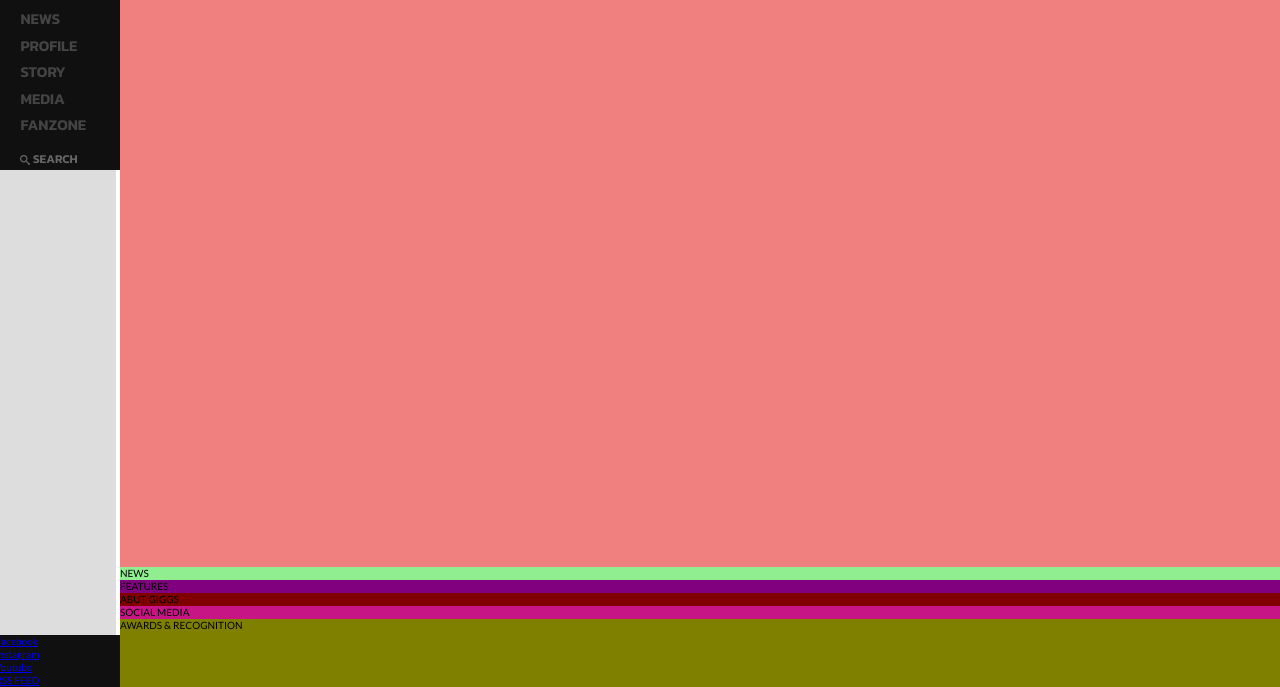
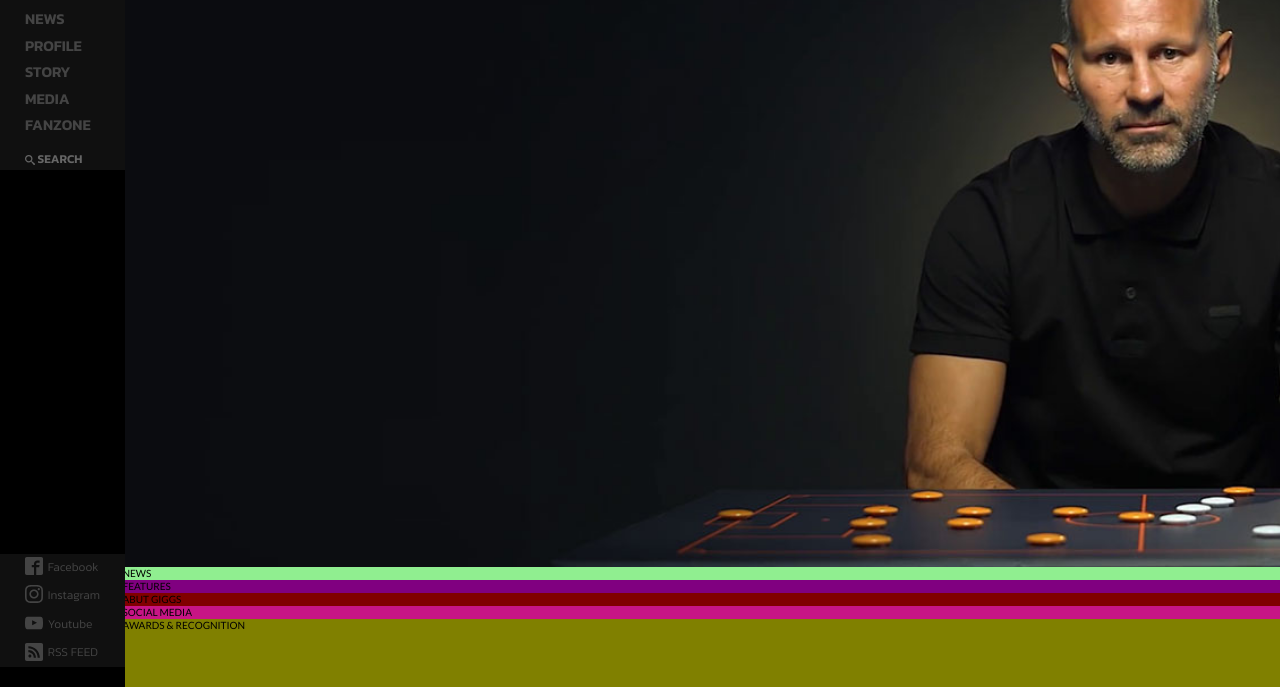
Before and after one commit to DazzlingVerdi/soccerplayer-blog, a plain HTML site: page index.html in a window 1280 px wide. Shown: the part 113-800 px from the top of the page. Drawn offline with Linux system fonts and the light colour scheme.

Commit message:
finished sidebar

```diff
--- a/index.html
+++ b/index.html
@@ -23,7 +23,7 @@
                 <li class="sidebar__item"><a href="#" class="sidebar__link">Story</a></li>
                 <li class="sidebar__item"><a href="#" class="sidebar__link">Media</a></li>
                 <li class="sidebar__item"><a href="#" class="sidebar__link">Fanzone</a></li>
-                <li class="sidebar__item">
+                <li class="sidebar__item sidebar__item--no-hover">
                     <a href="#" class="sidebar__link sidebar__link--search mt-small">
                        <svg class="sidebar__icon-search">
                           <use xlink:href="img/sprite.svg#icon-search"></use>
@@ -35,11 +35,39 @@
         </div>
 
         <div class="sidebar__wrap">
-            <ul class="social__list">
-                <li class="social__item"><a href="#" class="social__link">Facebook</a></li>
-                <li class="social__item"><a href="#" class="social__link">Instagram</a></li>
-                <li class="social__item"><a href="#" class="social__link">Youtube</a></li>
-                <li class="social__item"><a href="#" class="social__link">RSS FEED</a></li>
+            <ul class="sidebar__list">
+                <li class="sidebar__item">
+                    <a href="#" class="sidebar__link sidebar__link--social">
+                        <svg class="sidebar__icon-search sidebar__icon-search--social">
+                            <use xlink:href="img/sprite.svg#icon-facebook2"></use>
+                        </svg>
+                       Facebook
+                    </a>
+                </li>
+                <li class="sidebar__item">
+                    <a href="#" class="sidebar__link sidebar__link--social">
+                        <svg class="sidebar__icon-search sidebar__icon-search--social">
+                            <use xlink:href="img/sprite.svg#icon-instagram"></use>
+                        </svg>
+                        Instagram
+                    </a>
+                </li>
+                <li class="sidebar__item">
+                    <a href="#" class="sidebar__link sidebar__link--social">
+                        <svg class="sidebar__icon-search sidebar__icon-search--social">
+                            <use xlink:href="img/sprite.svg#icon-youtube"></use>
+                        </svg>
+                        Youtube
+                    </a>
+                </li>
+                <li class="sidebar__item">
+                    <a href="#" class="sidebar__link sidebar__link--social">
+                        <svg class="sidebar__icon-search sidebar__icon-search--social">
+                            <use xlink:href="img/sprite.svg#icon-rss2"></use>
+                        </svg>
+                        RSS FEED
+                    </a>
+                </li>
             </ul>
 
         </div>
--- a/scss/_components.scss
+++ b/scss/_components.scss
@@ -3,18 +3,25 @@
     display: flex;
     flex-direction: column;
     justify-content: space-between;
-    align-items: center;
+    padding-bottom:2rem;
+
 
     &__icon-search {
         width:1rem;
         height:1rem;
         fill: currentColor;
         vertical-align: middle;
+
+        // SOCIAL MEDIA ICONS IN SIDEBAR ////
+        &--social {
+            width:1.8rem;
+            height:1.8rem;
+            margin:-.4rem .2rem 0 0;
+        }
     }
 
     &__wrap {
         background-color: var(--color-secondary);
-        width:108%;
         text-align: left;
 
     }
@@ -39,10 +46,17 @@
             margin-bottom:.1rem;
         }
 
-        &:hover:not(:last-child) {
+        &:hover {
             background-color: var(--color-primary);
         }
+
+        // SEARCH LINK STYLE IN SIDEBAR ////
+        &--no-hover:hover {
+            background-color: transparent;
+        }
+
     }
+
 
     &__link {
         &:link,
@@ -65,6 +79,18 @@
                 color:var(--sub-text-color);
             }
         }
+
+        // SOCIAL MEDIA LINKS IN SIDEBAR ////
+        &--social {
+            &:link,
+            &:visited {
+                display: inline-block;
+                font-size: 1.2rem;
+                text-transform: none;
+                font-weight: 300;
+                padding:.6rem 2.5rem;
+            }
+        }
     }
 
     &__item:hover &__link {
@@ -79,3 +105,5 @@
     font-weight: 400;
     color: var(--color-primary);
 }
+
+// HEADER STYLE ////
--- a/scss/_layout.scss
+++ b/scss/_layout.scss
@@ -2,21 +2,23 @@
 
     display: grid;
     grid-template-rows: 85vh repeat(4, min-content) 35vh 20vh;
-    grid-template-columns: [sidebar-start ] 12rem [sidebar-end full-start] minmax(8rem, 1fr) [center-start] repeat(8, [col-start] minmax(10rem, 1fr) [col-end]) [center-end] minmax(8rem, 1fr) [full-end];
+    grid-template-columns: [sidebar-start ] 12.25rem [sidebar-end full-start] minmax(8rem, 1fr) [center-start] repeat(8, [col-start] minmax(10rem, 1fr) [col-end]) [center-end] minmax(8rem, 1fr) [full-end];
 
 }
 
 .sidebar {
-    background-color:#ddd;
+    background-color:#000;
     grid-column: sidebar-start / sidebar-end;
     height:100vh;
     position: fixed;
 
+
 }
 
 .header {
-    background-color:lightcoral;
     grid-column: full-start / full-end;
+    background-image: url(/img/banner-masterclass.jpg);
+    background-size: cover;
 
 
 }
```
Also changed, not shown: css/style.css, 2 other files.
